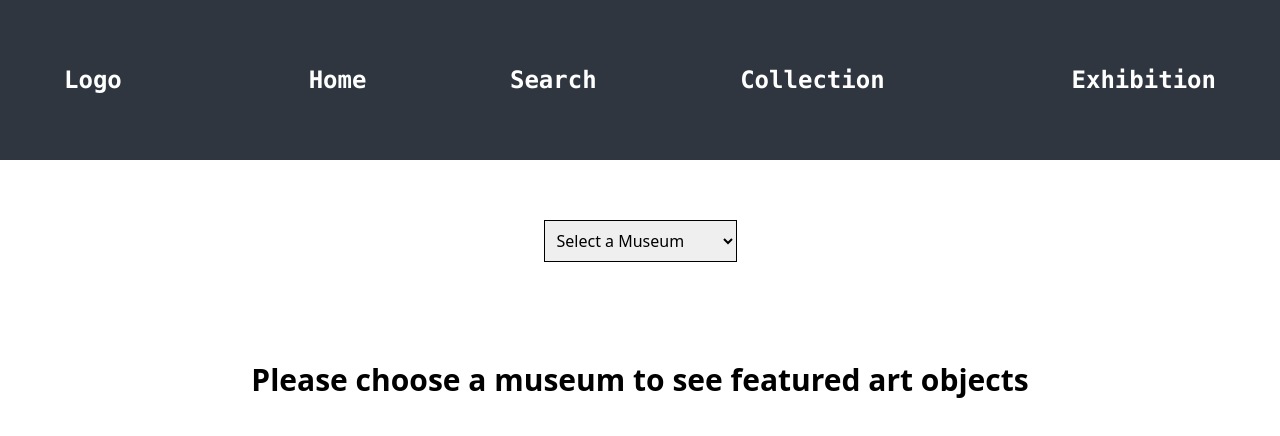
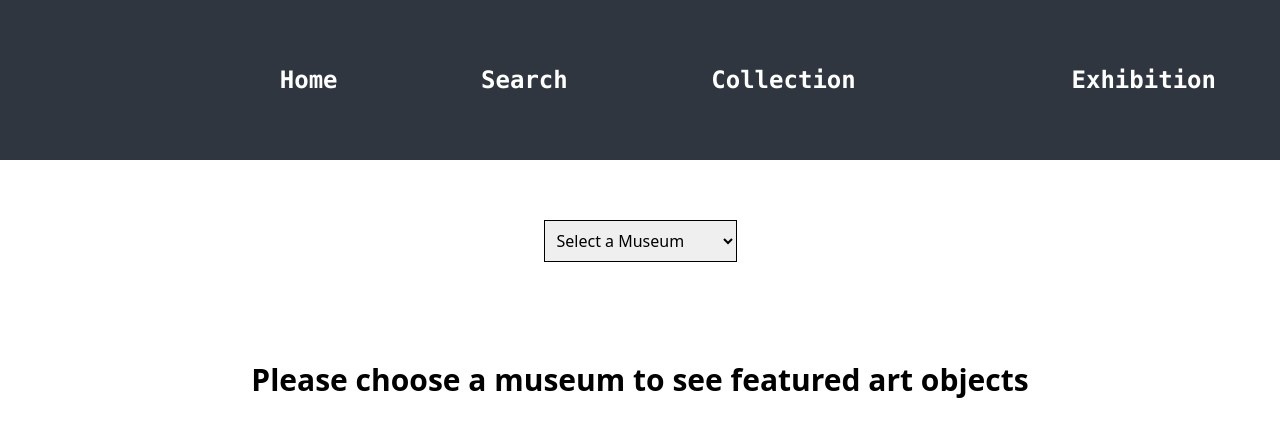
Before and after one commit to holyseo/exhibition, a React (Vite) app: page / in a window 1280 px wide. Shown: the top 436 px of the page. Built offline with nearby package versions, Linux system fonts and the light colour scheme.

Commit message:
update navbar

```diff
--- a/src/pages/Nav.jsx
+++ b/src/pages/Nav.jsx
@@ -4,7 +4,7 @@ const Nav = () => {
   return (
     <>
       <div className="bg-[#2f3640] p-16 text-white text-2xl font-mono text- font-extrabold flex flex-row justify-between items-center ">
-        <div>Logo</div>
+        <div></div>
         <div className="flex flex-row justify-between w-1/2 ">
           <div>
             <Link to="/">Home</Link>
```
